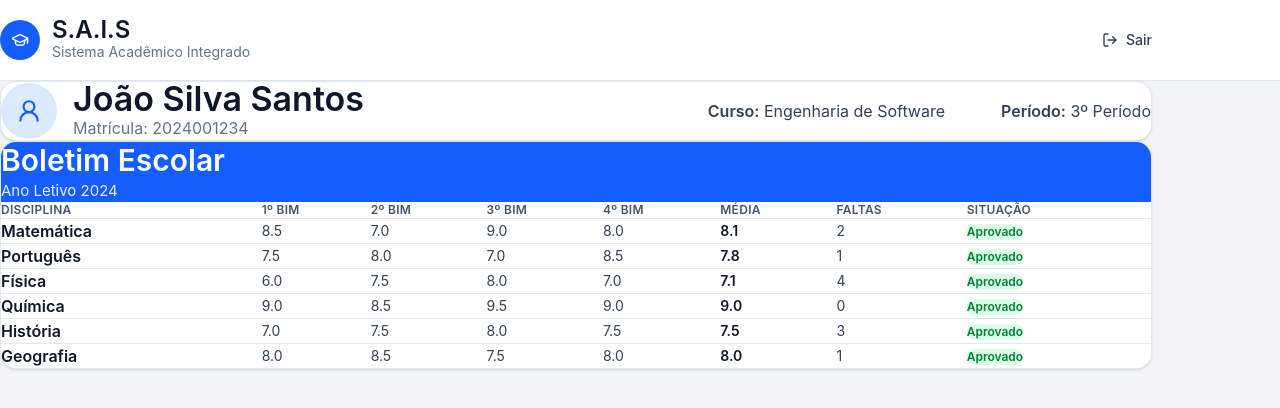
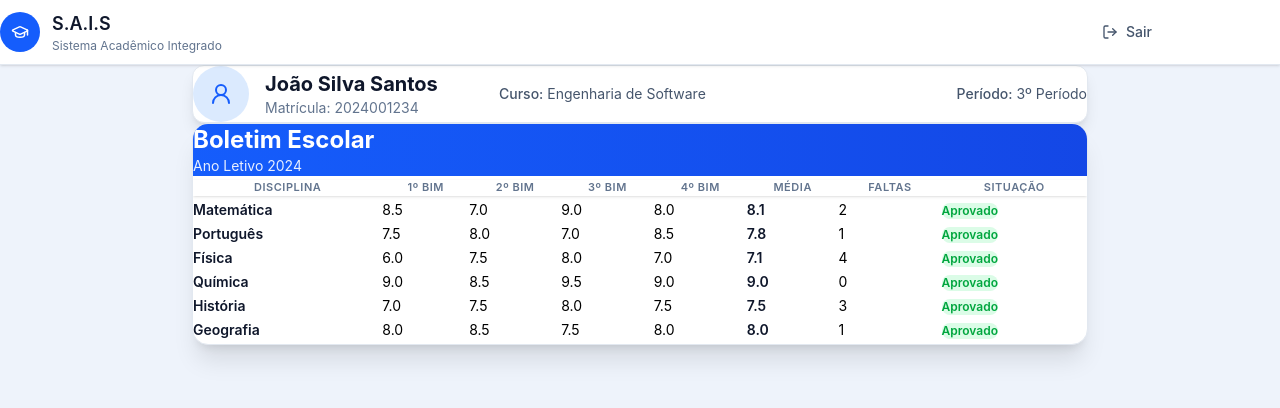
Before and after one commit to auradevsofc-coder/SAIS, a React app in the folder frontend/: page /boletim in a window 1280 px wide. Shown: the top 408 px of the page. Built offline with nearby package versions, Linux system fonts and the light colour scheme; the HTML template or start-up script is replaced by a standard one.

Commit message:
fix: centralização da tela de boletim

```diff
--- a/frontend/src/App.tsx
+++ b/frontend/src/App.tsx
@@ -1,6 +1,6 @@
 import {BrowserRouter, Routes, Route } from "react-router-dom";
 import{ Login } from "./pages/Login";
-import{ Boletim } from "./pages/Boletim"
+import{ Boletim } from "./pages/Boletim";
 
 export default function App() {
   return (
--- a/frontend/src/components/NavBar.tsx
+++ b/frontend/src/components/NavBar.tsx
@@ -2,20 +2,20 @@ import { GraduationCap, LogOut } from 'lucide-react';
 
 export function NavBar() {
   return (
-    <header className="w-full border-b border-slate-200 bg-white">
-      <div className="mx-auto flex h-20 w-full max-w-6xl items-center justify-between px-4 md:px-8">
+    <header className="w-full border-b border-slate-200 bg-white shadow-sm sticky top-0 z-50">
+      <div className="mx-auto flex h-16 items-center max-w-6xl justify-between px-4">
         <div className="flex items-center gap-3">
           <div className="flex h-10 w-10 items-center justify-center rounded-full bg-blue-600 text-white">
             <GraduationCap size={18} />
           </div>
 
-          <div>
-            <h1 className="text-2xl font-semibold leading-none text-slate-900">S.A.I.S</h1>
-            <p className="text-sm text-slate-500">{'Sistema Acad\u00eamico Integrado'}</p>
+          <div className="leading-tight">
+            <h1 className="text-lg font-semibold text-slate-900">S.A.I.S</h1>
+            <p className="text-xs text-slate-500">Sistema Acadêmico Integrado</p>
           </div>
         </div>
 
-        <button className="inline-flex items-center gap-2 text-sm font-medium text-slate-700 transition hover:text-blue-600">
+        <button className="flex items-center gap-2 text-sm font-medium text-slate-600 transition hover:text-blue-600">
           <LogOut size={16} />
           Sair
         </button>
--- a/frontend/src/components/grade/GradeTable.tsx
+++ b/frontend/src/components/grade/GradeTable.tsx
@@ -17,39 +17,51 @@ function calcularMedia(n1: number, n2: number, n3: number, n4: number) {
 
 export function GradeTable({ disciplinas }: GradeTableProps) {
   return (
-    <div className="overflow-x-auto px-2 md:px-0">
-      <table className="min-w-full text-left text-sm text-slate-700">
-        <thead className="border-b border-slate-200 bg-white text-xs uppercase tracking-wide text-slate-600">
-          <tr>
+    <div className="overflow-x-auto px-2 sm:px-0">
+      <table className="min-w-full border-separate border-spacing-y-1 text-sm">
+        <thead className="border-b border-slate-200 bg-slate-50 text-[11px] uppercase tracking-wider text-slate-500">
+          <tr className="bg-white shadow-sm transition">
             <th className="px-5 py-4 font-semibold md:px-6">Disciplina</th>
-            <th className="px-5 py-4 font-semibold md:px-6">{'1\u00ba BIM'}</th>
-            <th className="px-5 py-4 font-semibold md:px-6">{'2\u00ba BIM'}</th>
-            <th className="px-5 py-4 font-semibold md:px-6">{'3\u00ba BIM'}</th>
-            <th className="px-5 py-4 font-semibold md:px-6">{'4\u00ba BIM'}</th>
-            <th className="px-5 py-4 font-semibold md:px-6">{'M\u00e9dia'}</th>
+            <th className="px-5 py-4 font-semibold md:px-6">1º BIM</th>
+            <th className="px-5 py-4 font-semibold md:px-6">2º BIM</th>
+            <th className="px-5 py-4 font-semibold md:px-6">3º BIM</th>
+            <th className="px-5 py-4 font-semibold md:px-6">4º BIM</th>
+            <th className="px-5 py-4 font-semibold md:px-6">Média</th>
             <th className="px-5 py-4 font-semibold md:px-6">Faltas</th>
-            <th className="px-5 py-4 font-semibold md:px-6">{'Situa\u00e7\u00e3o'}</th>
+            <th className="px-5 py-4 font-semibold md:px-6">Situação</th>
           </tr>
         </thead>
 
-        <tbody className="divide-y divide-slate-200 bg-white">
+        <tbody className="divide-y divide-slate-100">
           {disciplinas.map((disciplina) => {
-            const media = calcularMedia(disciplina.n1, disciplina.n2, disciplina.n3, disciplina.n4);
+            const media = calcularMedia(
+              disciplina.n1,
+              disciplina.n2,
+              disciplina.n3,
+              disciplina.n4
+            );
+
             const aprovado = media >= 7;
 
             return (
               <tr key={disciplina.nome}>
-                <td className="px-5 py-4 text-base font-semibold text-slate-900 md:px-6">{disciplina.nome}</td>
+                <td className="px-5 py-4 font-semibold rounded-l-lg text-slate-900 md:px-6">
+                  {disciplina.nome}
+                </td>
                 <td className="px-5 py-4 md:px-6">{disciplina.n1.toFixed(1)}</td>
                 <td className="px-5 py-4 md:px-6">{disciplina.n2.toFixed(1)}</td>
                 <td className="px-5 py-4 md:px-6">{disciplina.n3.toFixed(1)}</td>
                 <td className="px-5 py-4 md:px-6">{disciplina.n4.toFixed(1)}</td>
-                <td className="px-5 py-4 font-semibold text-slate-900 md:px-6">{media.toFixed(1)}</td>
+                <td className="px-5 py-4 font-semibold text-slate-900 md:px-6">
+                  {media.toFixed(1)}
+                </td>
                 <td className="px-5 py-4 md:px-6">{disciplina.faltas}</td>
-                <td className="px-5 py-4 md:px-6">
+                <td className="px-5 py-4 rounded-r-lg md:px-6">
                   <span
-                    className={`inline-flex rounded-full px-3 py-1 text-xs font-semibold ${
-                      aprovado ? 'bg-green-100 text-green-700' : 'bg-red-100 text-red-700'
+                    className={`inline-flex items-center rounded-full px-3 py-1 text-xs font-semibold ${
+                      aprovado
+                        ? 'bg-green-100 text-green-600'
+                        : 'bg-red-100 text-red-600'
                     }`}
                   >
                     {aprovado ? 'Aprovado' : 'Reprovado'}
--- a/frontend/src/pages/Boletim.tsx
+++ b/frontend/src/pages/Boletim.tsx
@@ -3,53 +3,57 @@ import { NavBar } from '../components/NavBar';
 import { type Discipline, GradeTable } from '../components/grade/GradeTable';
 
 const disciplinas: Discipline[] = [
-  { nome: 'Matem\u00e1tica', n1: 8.5, n2: 7.0, n3: 9.0, n4: 8.0, faltas: 2 },
-  { nome: 'Portugu\u00eas', n1: 7.5, n2: 8.0, n3: 7.0, n4: 8.5, faltas: 1 },
-  { nome: 'F\u00edsica', n1: 6.0, n2: 7.5, n3: 8.0, n4: 7.0, faltas: 4 },
-  { nome: 'Qu\u00edmica', n1: 9.0, n2: 8.5, n3: 9.5, n4: 9.0, faltas: 0 },
-  { nome: 'Hist\u00f3ria', n1: 7.0, n2: 7.5, n3: 8.0, n4: 7.5, faltas: 3 },
+  { nome: 'Matemática', n1: 8.5, n2: 7.0, n3: 9.0, n4: 8.0, faltas: 2 },
+  { nome: 'Português', n1: 7.5, n2: 8.0, n3: 7.0, n4: 8.5, faltas: 1 },
+  { nome: 'Física', n1: 6.0, n2: 7.5, n3: 8.0, n4: 7.0, faltas: 4 },
+  { nome: 'Química', n1: 9.0, n2: 8.5, n3: 9.5, n4: 9.0, faltas: 0 },
+  { nome: 'História', n1: 7.0, n2: 7.5, n3: 8.0, n4: 7.5, faltas: 3 },
   { nome: 'Geografia', n1: 8.0, n2: 8.5, n3: 7.5, n4: 8.0, faltas: 1 },
 ];
 
 export function Boletim() {
   return (
-    <div className="min-h-screen bg-slate-100">
+    <div className="min-h-screen bg-[#eef3fb]">
       <NavBar />
 
-      <main className="mx-auto w-full max-w-6xl px-4 py-8 md:px-8 md:py-10">
-        <div className="space-y-8">
-          <section className="w-full rounded-2xl border border-slate-200 bg-white px-5 py-5 shadow-sm md:px-7 md:py-6">
-            <div className="flex flex-col gap-5 md:grid md:grid-cols-[1fr_auto_auto] md:items-center md:gap-14">
+      <main className="w-full flex justify-center pt-24 pb-12">
+        <div className="w-full max-w-4xl px-4 lg:px-8 space-y-8">
+
+          <section className="rounded-xl border border-slate-200 bg-white p-8 shadow-lg">
+            <div className="grid md:grid-cols-3 items-center gap-6">
               <div className="flex items-center gap-4">
                 <div className="flex h-14 w-14 items-center justify-center rounded-full bg-blue-100 text-blue-600">
-                <UserRound size={26} />
+                  <UserRound size={24} />
                 </div>
-
                 <div>
-                <h2 className="text-2xl font-semibold leading-none text-slate-900 md:text-[34px]">
-                  {'Jo\u00e3o Silva Santos'}
+                  <h2 className="text-xl font-bold text-slate-900">
+                    João Silva Santos
                   </h2>
-                <p className="mt-1 text-base text-slate-500">{'Matr\u00edcula: 2024001234'}</p>
+                  <p className="text-sm text-slate-500">
+                    Matrícula: 2024001234
+                  </p>
                 </div>
               </div>
 
-            <p className="text-sm text-slate-700 md:text-base">
-              <span className="font-semibold">Curso:</span> Engenharia de Software
+              <p className="text-sm text-slate-600 text-center md:text-left">
+                <span className="font-medium">Curso:</span> Engenharia de Software
               </p>
 
-            <p className="text-sm text-slate-700 md:text-base">
-              <span className="font-semibold">{'Per\u00edodo:'}</span> {'3\u00ba Per\u00edodo'}
+              <p className="text-sm text-slate-600 text-center md:text-right">
+                <span className="font-medium">Período:</span> 3º Período
               </p>
             </div>
           </section>
 
-          <section className="w-full overflow-hidden rounded-2xl border border-slate-200 bg-white shadow-sm">
-            <div className="bg-blue-600 px-5 py-4 text-white md:px-6">
-              <h3 className="text-2xl font-semibold leading-tight md:text-3xl">Boletim Escolar</h3>
-              <p className="text-[15px] opacity-90">Ano Letivo 2024</p>
+          <section className="overflow-hidden rounded-2xl border border-slate-200 bg-white shadow-xl">
+            <div className="bg-linear-to-r from-blue-600 to-blue-700 px-8 py-6 text-white">
+              <h3 className="text-2xl font-bold">Boletim Escolar</h3>
+              <p className="text-sm opacity-90 mt-1">Ano Letivo 2024</p>
             </div>
 
+            <div className="p-8">
               <GradeTable disciplinas={disciplinas} />
+            </div>
           </section>
         </div>
       </main>
```
Lines whose indentation alone changed are shown as unchanged.
